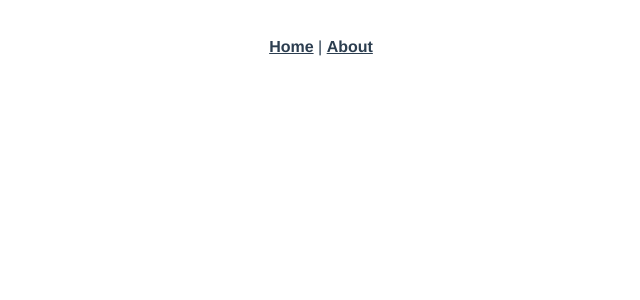
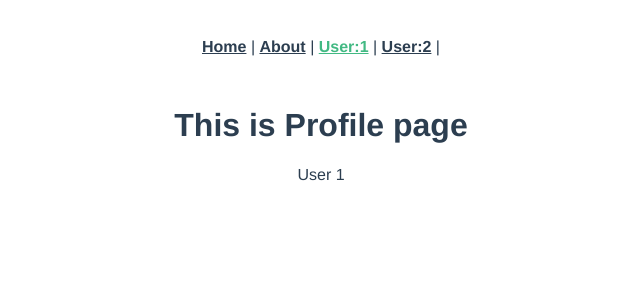
Before and after one commit to yo-orange/vue-router-tutorial, a Vue app: page /users/1 in a window 1280 px wide. Before the commit this address had no page. Shown: the top 300 px of the page, without its empty margins (319-959 px from the left). Built offline with nearby package versions, Linux system fonts and the light colour scheme.

Commit message:
動的ルートマッチング.

```diff
--- a/src/App.vue
+++ b/src/App.vue
@@ -1,9 +1,11 @@
 <template>
   <div id="nav">
     <router-link to="/">Home</router-link> |
-    <router-link to="/about">About</router-link>
+    <router-link to="/about">About</router-link> |
+    <router-link to="/users/1">User:1</router-link> |
+    <router-link to="/users/2">User:2</router-link> |
   </div>
-  <router-view/>
+  <router-view />
 </template>
 
 <style>
--- a/src/router/index.js
+++ b/src/router/index.js
@@ -1,5 +1,6 @@
 import { createRouter, createWebHistory } from 'vue-router'
 import Home from '../views/Home.vue'
+import NotFound from '../views/NotFound.vue'
 
 const routes = [
   {
@@ -14,7 +15,20 @@ const routes = [
     // this generates a separate chunk (about.[hash].js) for this route
     // which is lazy-loaded when the route is visited.
     component: () => import(/* webpackChunkName: "about" */ '../views/About.vue')
-  }
+  },
+  {
+    path: '/users/:id',
+    name: 'Users',
+    component: () => import(/* webpackChunkName: "users" */ '../views/Users.vue')
+  },
+  {
+    path: "/:pathMatch(.*)*",
+    name: 'NotFound',
+    component: NotFound,
+    meta: {
+      requiresAuth: false
+    }
+  },
 ]
 
 const router = createRouter({
--- /dev/null
+++ b/src/views/NotFound.vue
@@ -0,0 +1,8 @@
+<!-- https://github.com/vuejs/vue-router-next#breaking-changes-compared-to-vue-router3x -->
+<!-- https://stackoverflow.com/questions/63526486/vue-router-catch-all-wildcard-not-working -->
+<template>
+  <div class="notfound">
+    <h1>Not Found</h1>
+    <div>404 Not Found.</div>
+  </div>
+</template>
--- /dev/null
+++ b/src/views/Users.vue
@@ -0,0 +1,20 @@
+<!-- https://router.vuejs.org/ja/guide/essentials/dynamic-matching.html -->
+<!-- https://router.vuejs.org/ja/guide/advanced/navigation-guards.html#%E3%82%AF%E3%82%99%E3%83%AD%E3%83%BC%E3%83%8F%E3%82%99%E3%83%AB%E3%83%92%E3%82%99%E3%83%95%E3%82%A9%E3%83%BC%E3%82%AB%E3%82%99%E3%83%BC%E3%83%88%E3%82%99 -->
+<template>
+  <div class="users">
+    <h1>This is Profile page</h1>
+    <div>User {{ $route.params.id }}</div>
+  </div>
+</template>
+
+<script>
+export default {
+  name: "Users",
+  beforeRouteUpdate(to, from, next) {
+    console.log(from);
+    console.log(to);
+    next();
+  },
+  setup() {},
+};
+</script>
```
